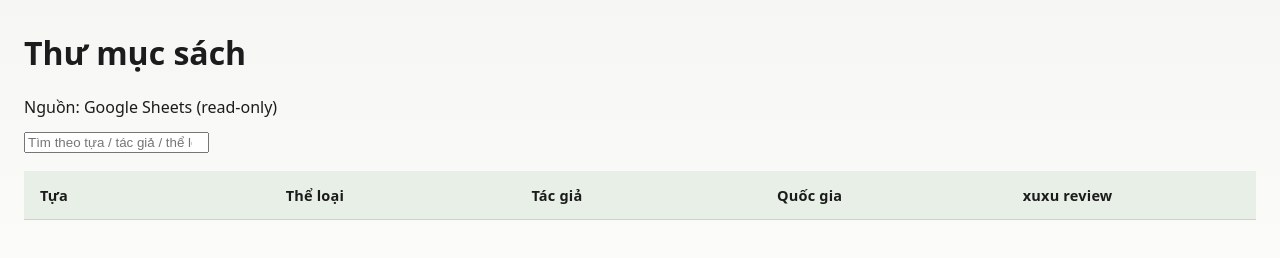
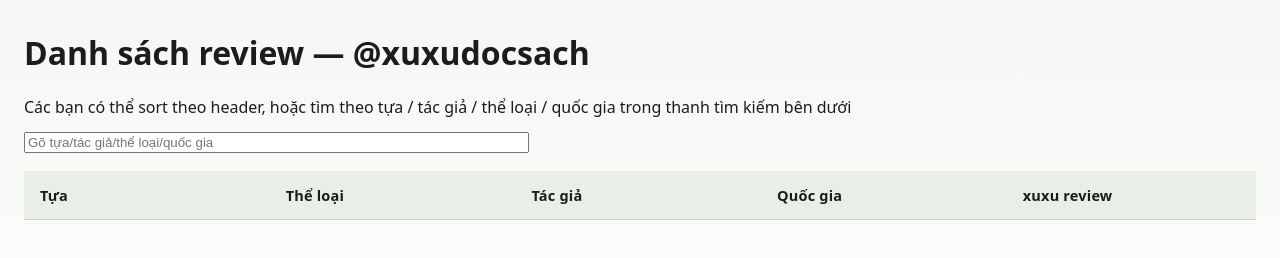
Before and after one commit to tienxu04/xuxulist, a plain HTML site: page index.html in a window 1280 px wide. Drawn offline with Linux system fonts and the light colour scheme; no server answers.

Commit message:
Update index.html

```diff
--- a/index.html
+++ b/index.html
@@ -4,7 +4,7 @@
   <meta charset="utf-8" />
 <meta name="viewport" content="width=device-width, initial-scale=1, viewport-fit=cover" />
 
-  <title>Thư mục Sách — xuxu</title>
+  <title>Danh sách review — @xuxudocsach</title>
 <style>
     /* ==== Material 3 · Matcha palette ==== */
     :root{
@@ -358,11 +358,11 @@ tbody td{ padding: 14px 16px; }
 </head>
 <body>
 <div class="wrap">
-  <h1>Thư mục sách</h1>
-  <div class="small">Nguồn: Google Sheets (read-only)</div>
+  <h1>Danh sách review — @xuxudocsach</h1>
+  <div class="small">Các bạn có thể sort theo header, hoặc tìm theo tựa / tác giả / thể loại / quốc gia trong thanh tìm kiếm bên dưới</div>
 
   <div class="toolbar">
-    <input id="q" type="search" placeholder="Tìm theo tựa / tác giả / thể loại / quốc gia / review…" />
+    <input id="q" size="60" type="search" placeholder="Gõ tựa/tác giả/thể loại/quốc gia" />
     <span class="count" id="count"></span>
   </div>
 <div class="sortgroup">
@@ -371,7 +371,6 @@ tbody td{ padding: 14px 16px; }
     <option value="genre">Thể loại</option>
     <option value="author">Tác giả</option>
     <option value="country">Quốc gia</option>
-    <option value="review">xuxu review</option>
   </select>
   <button id="sortDir" class="btn tonal" type="button" aria-label="Đổi thứ tự">
     ↑ A–Z
```
